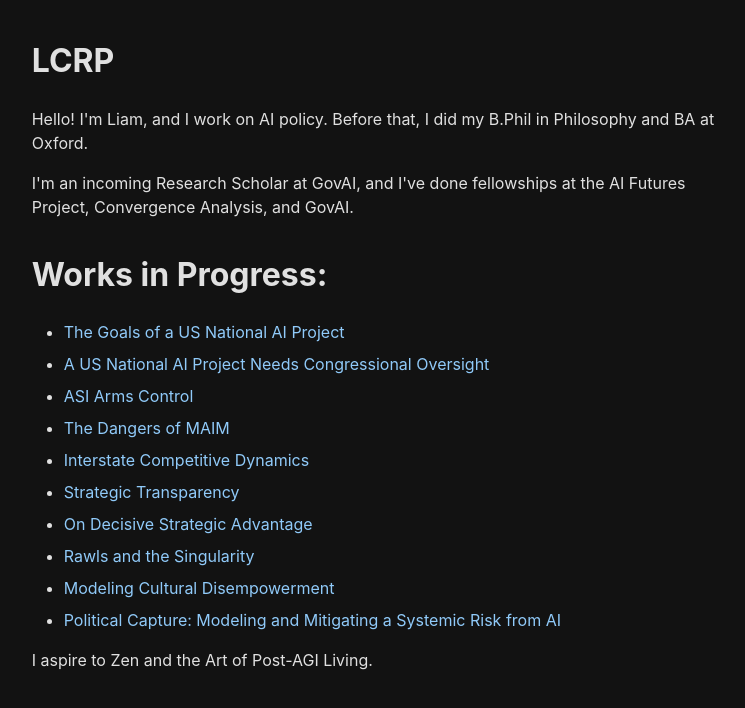
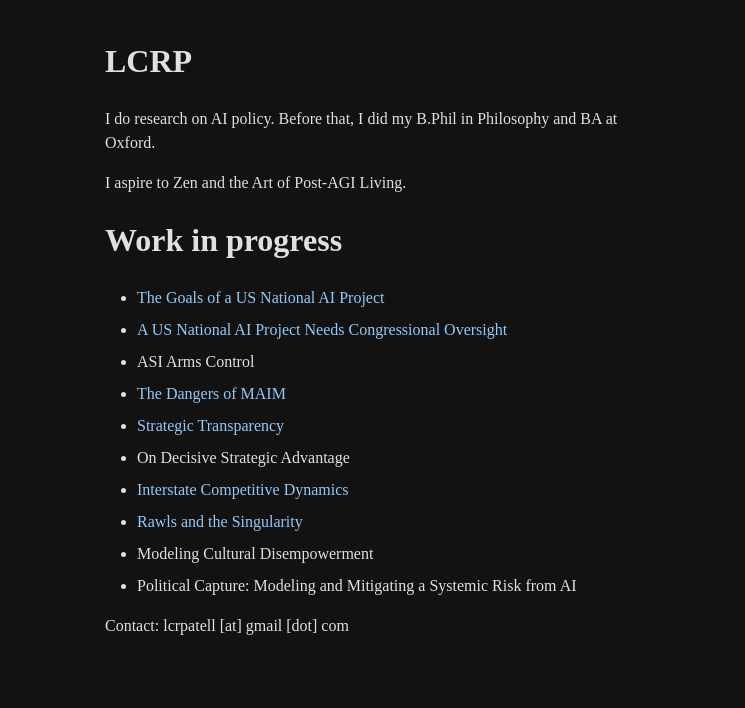
Before and after one commit to lcrpatell/lcrpatell.github.io, a plain HTML site: page index.html in a window 1280 px wide. Shown: the whole page, without its empty margins (255-1000 px from the left). Drawn offline with Linux system fonts and the light colour scheme.

Commit message:
Update index.html

```diff
--- a/index.html
+++ b/index.html
@@ -13,56 +13,36 @@
             --border-color: #444;
             --footnote-button-color: #e0e0e0;
         }
-
-        :root.light {
-            --bg-color: #ffffff;
-            --text-color: #333333;
-            --link-color: #337ab7;
-            --selection-bg: #fff3b4;
-            --border-color: #eee;
-            --footnote-button-color: #333;
-        }
-
         body {
-            font-family: -apple-system, BlinkMacSystemFont, avenir next, avenir, segoe ui,
-                helvetica neue, helvetica, Ubuntu, roboto, noto, arial, sans-serif;
             line-height: 1.5;
             max-width: 70ch;
             padding: 16px;
             margin: 0 auto;
             color: var(--text-color);
             background-color: var(--bg-color);
-            transition: background-color 0.3s ease, color 0.3s ease;
         }
-
         ::selection {
             background: var(--selection-bg);
             color: inherit;
         }
-
         a {
             color: var(--link-color);
             text-decoration: none;
         }
-
         a:hover {
             text-decoration: underline;
         }
-
         .content {
             margin-bottom: 2em;
         }
-
         p {
             margin: 1em 0;
         }
-
         ul {
             list-style-type: disc;
             padding-left: 2em;
             margin: 1em 0;
         }
-
         li {
             margin: 0.5em 0;
         }
@@ -71,22 +51,22 @@
 <body>
   <h1>LCRP</h1>
   <div class="content">
-  <p>Hello! I'm Liam, and I work on AI policy. Before that, I did my B.Phil in Philosophy and BA at Oxford.</p>
-  <p>I'm an incoming Research Scholar at GovAI, and I've done fellowships at the AI Futures Project, Convergence Analysis, and GovAI.</p>
+  <p>I do research on AI policy. Before that, I did my B.Phil in Philosophy and BA at Oxford.</p>
+  <p>I aspire to Zen and the Art of Post-AGI Living.</p>
+  <h1>Work in progress</h1>
+  <ul>
+    <li><a href="https://docs.google.com/document/d/1K_aF6816h42MwWPdbR3ayiUCsiVBVM0zPwsmL_Kaqzs/edit?usp=sharing">The Goals of a US National AI Project</a></li>
+    <li><a href="https://docs.google.com/document/d/1K_aF6816h42MwWPdbR3ayiUCsiVBVM0zPwsmL_Kaqzs/edit?usp=sharing">A US National AI Project Needs Congressional Oversight</a></li>
+    <li>ASI Arms Control</li>
+    <li><a href="https://docs.google.com/document/d/1GjnDoT3Fk0zpoWcjmz9k4Gt532ztdYjUT6vE-1FRQHk/edit?tab=t.0#heading=h.z3wwe99y8b7g">The Dangers of MAIM</a></li>
+    <li><a href="https://drive.google.com/file/d/1mEbZS7ozvS8ZCc6QTx08CdR-5ZoHdQgR/view?usp=sharing">Strategic Transparency</a></li>
+    <li>On Decisive Strategic Advantage</li>
+    <li><a href="https://drive.google.com/file/d/1ZwhsxhqYjA_docGHVKC9Hsk_cY-kmepD/view?usp=share_link">Interstate Competitive Dynamics</a></li>
+    <li><a href= "https://docs.google.com/document/d/1EE1Su-_4YQx_0Ch_oseT-tLgm_psCMqXuyyR-D3CqXg/edit?tab=t.0">Rawls and the Singularity</a></li>
+    <li>Modeling Cultural Disempowerment</li>
+    <li>Political Capture: Modeling and Mitigating a Systemic Risk from AI</li>
+  </ul>
+  <p>Contact: lcrpatell [at] gmail [dot] com</p>
   </div>
-  <h1>Works in Progress:</h1>
-  <ul>
-    <li><a href=>The Goals of a US National AI Project</a></li>
-    <li><a href=>A US National AI Project Needs Congressional Oversight</a></li>
-    <li><a href=>ASI Arms Control</a></li>
-    <li><a href=>The Dangers of MAIM</a></li>
-    <li><a href=>Interstate Competitive Dynamics</a></li>
-    <li><a href=>Strategic Transparency</a></li>
-    <li><a href=>On Decisive Strategic Advantage</a></li>
-    <li><a href=>Rawls and the Singularity</a></li>
-    <li><a href=>Modeling Cultural Disempowerment</a></li>
-    <li><a href=>Political Capture: Modeling and Mitigating a Systemic Risk from AI</a></li>
-  </ul>
-  <p>I aspire to Zen and the Art of Post-AGI Living.</p>
 </body>
 </html>
```
